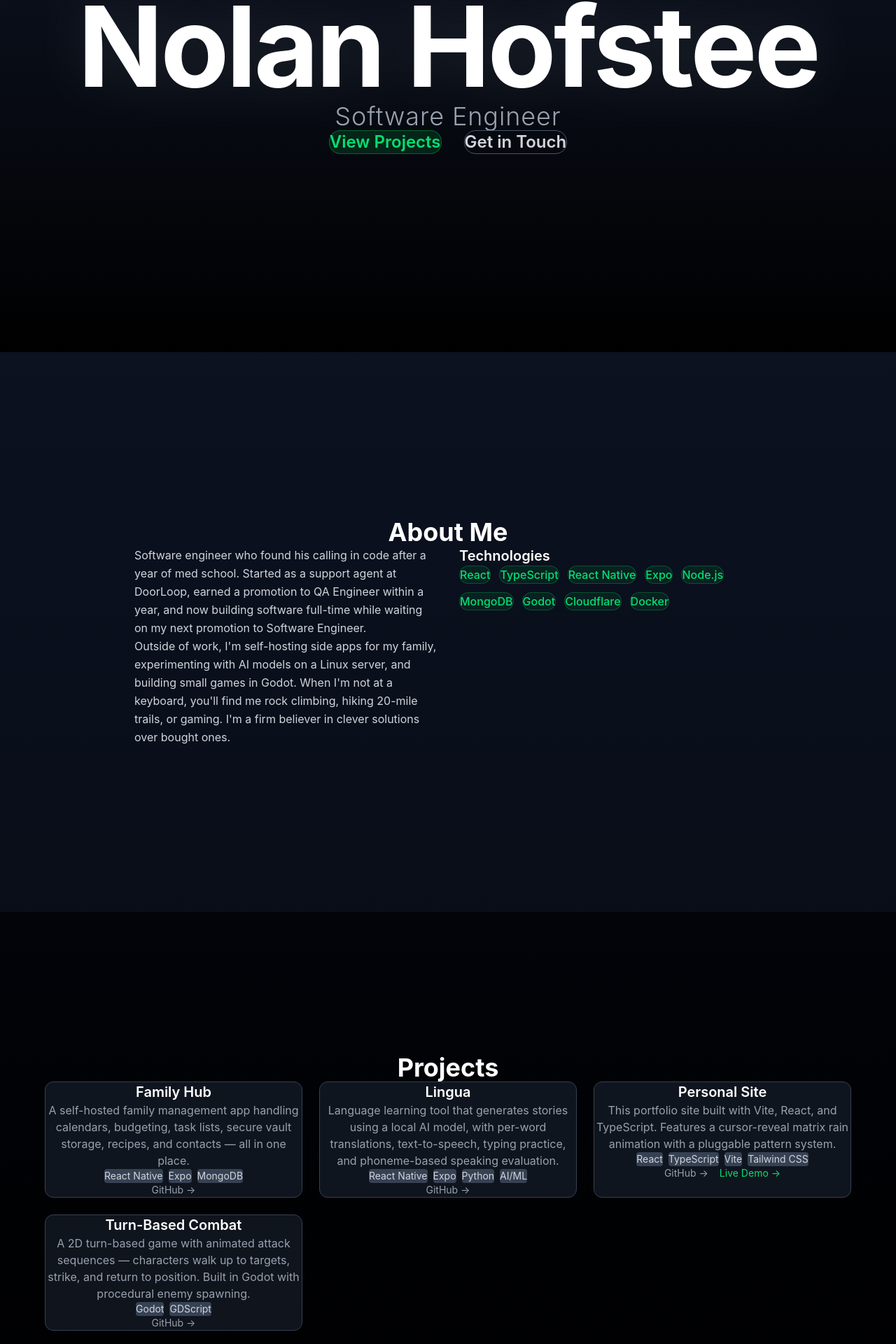
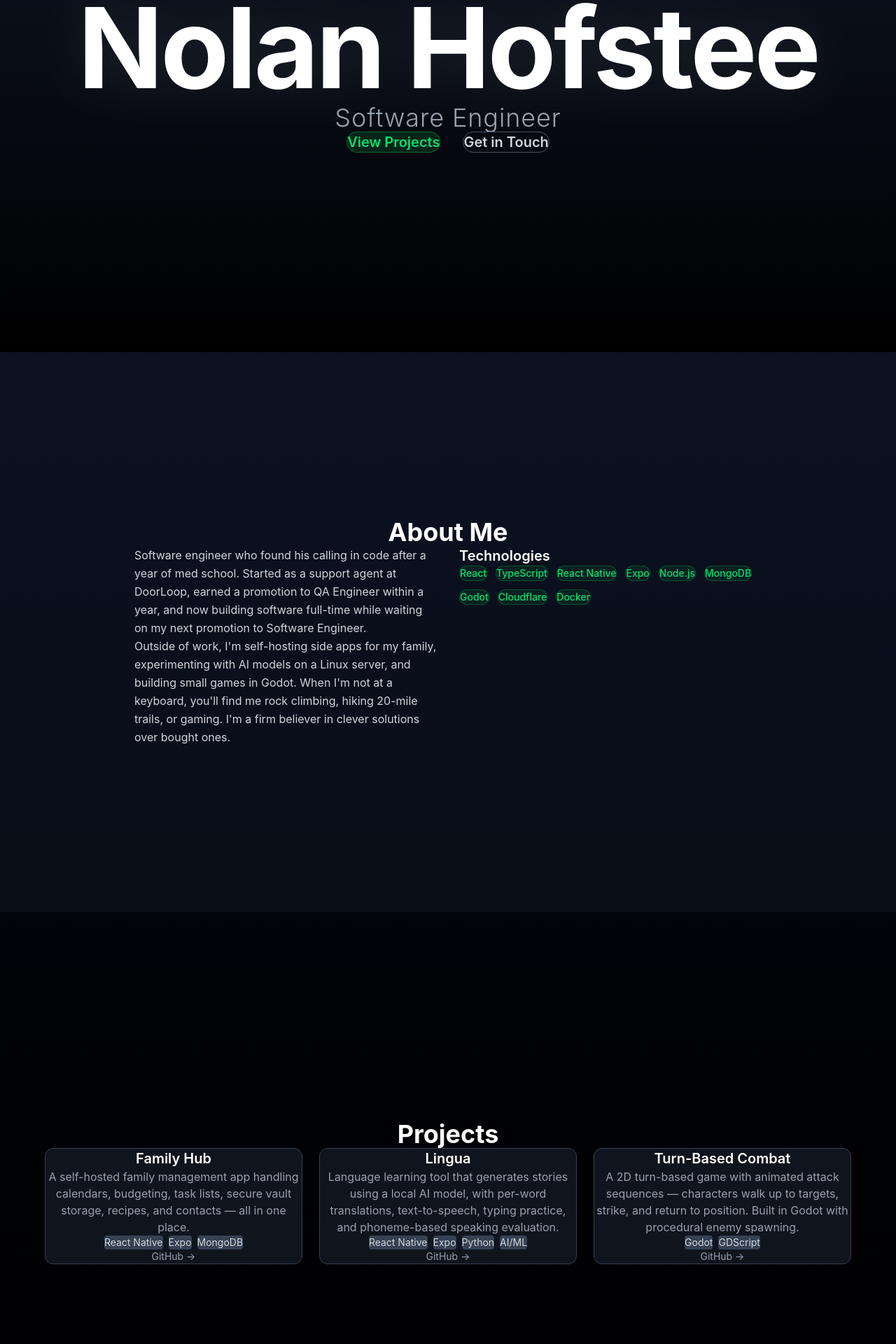
Before and after one commit to nhofs/personal-site, a React (Vite) app: page / in a window 1280 px wide. Shown: the part 297-2217 px from the top of the page at 70% size. Built offline with nearby package versions, Linux system fonts and the light colour scheme; no server answers.

Commit message:
Enlarge buttons and tech pills, remove personal-site card

```diff
--- a/src/components/About/About.tsx
+++ b/src/components/About/About.tsx
@@ -34,7 +34,7 @@ export function About() {
               ].map((tech) => (
                 <span
                   key={tech}
-                  className="px-5 py-2.5 bg-green-500/10 border border-green-500/30 rounded-full text-base text-green-400 font-medium"
+                  className="px-6 py-3 bg-green-500/10 border border-green-500/30 rounded-full text-sm text-green-400 font-medium"
                 >
                   {tech}
                 </span>
--- a/src/components/Hero/Hero.tsx
+++ b/src/components/Hero/Hero.tsx
@@ -25,13 +25,13 @@ export function Hero() {
         <div className="flex flex-col sm:flex-row gap-8 justify-center items-center">
           <a
             href="#projects"
-            className="px-16 py-6 bg-green-500/15 border border-green-500/40 rounded-2xl text-green-400 text-2xl font-semibold hover:bg-green-500/25 hover:border-green-500/60 hover:shadow-[0_0_40px_rgba(0,255,65,0.2)] transition-all duration-300"
+            className="px-20 py-7 bg-green-500/15 border border-green-500/40 rounded-2xl text-green-400 text-xl font-semibold hover:bg-green-500/25 hover:border-green-500/60 hover:shadow-[0_0_40px_rgba(0,255,65,0.2)] transition-all duration-300"
           >
             View Projects
           </a>
           <a
             href="#contact"
-            className="px-16 py-6 border border-gray-600 rounded-2xl text-gray-300 text-2xl font-semibold hover:border-gray-400 hover:text-white hover:shadow-[0_0_40px_rgba(255,255,255,0.08)] transition-all duration-300"
+            className="px-20 py-7 border border-gray-600 rounded-2xl text-gray-300 text-xl font-semibold hover:border-gray-400 hover:text-white hover:shadow-[0_0_40px_rgba(255,255,255,0.08)] transition-all duration-300"
           >
             Get in Touch
           </a>
--- a/src/components/Projects/Projects.tsx
+++ b/src/components/Projects/Projects.tsx
@@ -20,14 +20,6 @@ const projects: Project[] = [
       "Language learning tool that generates stories using a local AI model, with per-word translations, text-to-speech, typing practice, and phoneme-based speaking evaluation.",
     technologies: ["React Native", "Expo", "Python", "AI/ML"],
     githubUrl: "https://github.com/nhofs",
-  },
-  {
-    title: "Personal Site",
-    description:
-      "This portfolio site built with Vite, React, and TypeScript. Features a cursor-reveal matrix rain animation with a pluggable pattern system.",
-    technologies: ["React", "TypeScript", "Vite", "Tailwind CSS"],
-    githubUrl: "https://github.com/nhofs",
-    liveUrl: "https://hofstee.casa",
   },
   {
     title: "Turn-Based Combat",
```
